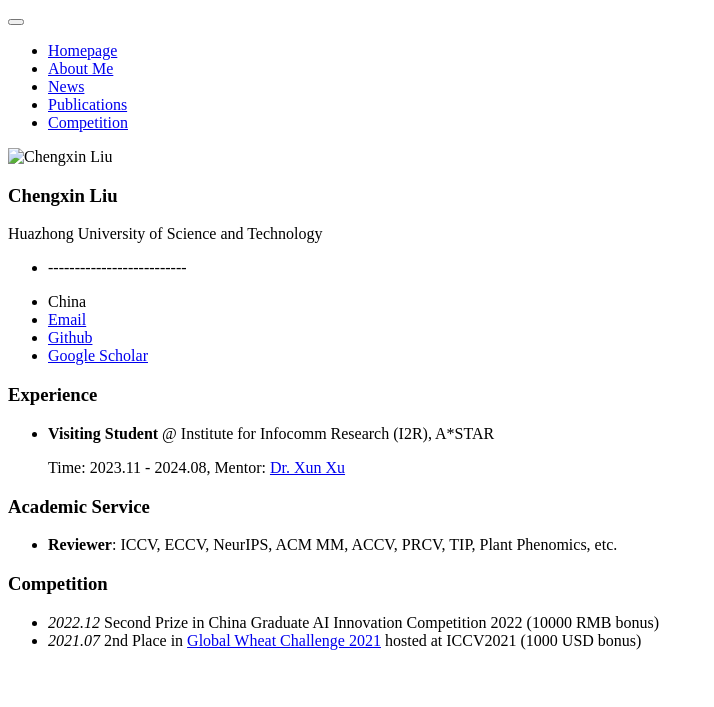
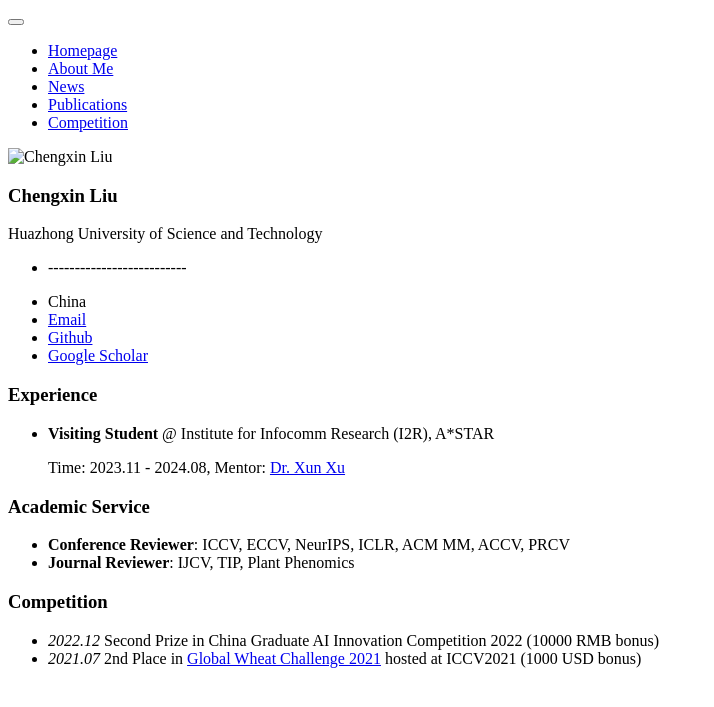
Before and after one commit to cxliu0/cxliu0.github.io, a Jekyll site: the page built from _pages/includes/misc.md, in a window 1280 px wide. Shown: the top 707 px of the page, without its empty margins (0-714 px from the left). Built offline with Jekyll 4.4.1, drawn with Linux system fonts in a browser that asks for light colours; our own code applies the rules of GitHub Pages for plain Markdown files.

Commit message:
Update misc.md

```diff
--- a/_pages/includes/misc.md
+++ b/_pages/includes/misc.md
@@ -5,7 +5,8 @@
 
 
 # Academic Service
-- **Reviewer**: ICCV, ECCV, NeurIPS, ACM MM, ACCV, PRCV, TIP, Plant Phenomics, etc.
+- **Conference Reviewer**: ICCV, ECCV, NeurIPS, ICLR, ACM MM, ACCV, PRCV
+- **Journal Reviewer**: IJCV, TIP, Plant Phenomics
 
 
 # Competition
```
